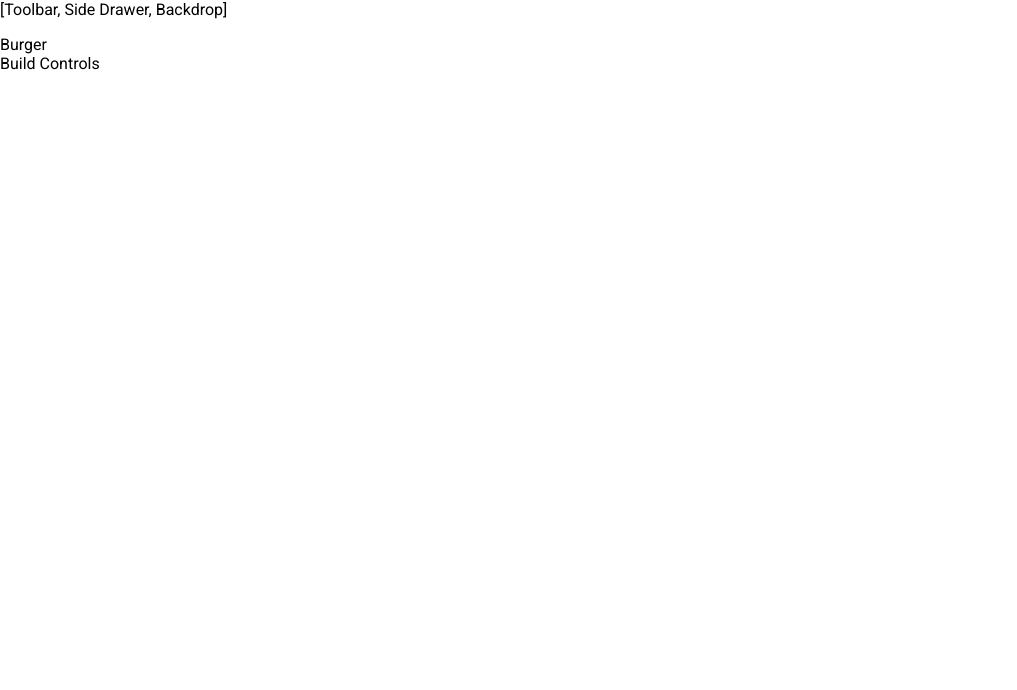
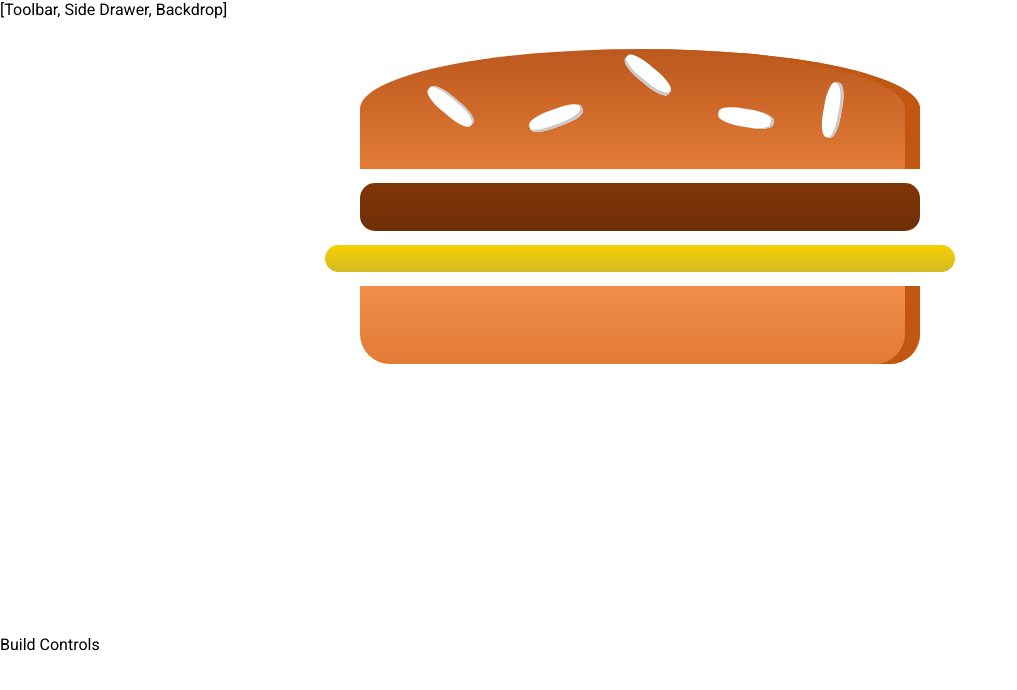
Before and after one commit to tommywilczek/Burger-Builder-React-App, a React (Create React App) app: page / in a window 1280 px wide. Shown: the top 690 px of the page, without its empty margins (0-1017 px from the left). Built offline with nearby package versions, Linux system fonts and the light colour scheme.

Commit message:
Burger can render

```diff
--- a/src/components/Burger/Burger.js
+++ b/src/components/Burger/Burger.js
@@ -1,10 +1,15 @@
 import React from 'react'
 import classes from './Burger.module.css'
+
+import BurgerIngredient from './BurgerIngredient/BurgerIngredient'
 
 export default function Burger() {
     return (
         <div className={classes.Burger}>
-
+            <BurgerIngredient type="bread-top" />
+            <BurgerIngredient type="meat" />
+            <BurgerIngredient type="cheese" />
+            <BurgerIngredient type="bread-bottom" />
         </div>
     )
 }
--- a/src/components/Burger/BurgerIngredient/BurgerIngredient.js
+++ b/src/components/Burger/BurgerIngredient/BurgerIngredient.js
@@ -2,7 +2,7 @@
 import PropTypes from 'prop-types'
 import classes from './BurgerIngredient.module.css'
 
-export default class BurgerIngredient extends ReactComponent {
+export default class BurgerIngredient extends Component {
 
     render () {
         let ingredient = null;
--- a/src/containers/BurgerBuilder/BurgerBuilder.js
+++ b/src/containers/BurgerBuilder/BurgerBuilder.js
@@ -1,10 +1,12 @@
 import React, { Component, Fragment } from 'react';
+
+import Burger from '../../components/Burger/Burger'
 
 class BurgerBuilder extends Component {
     render () {
         return (
             <Fragment>
-                <div>Burger</div>
+                <Burger />
                 <div>Build Controls</div>
             </Fragment>
         );
```
Also changed, not shown: src/components/Burger/Burger.module.css (renamed from src/components/Burger/Burger.css).
